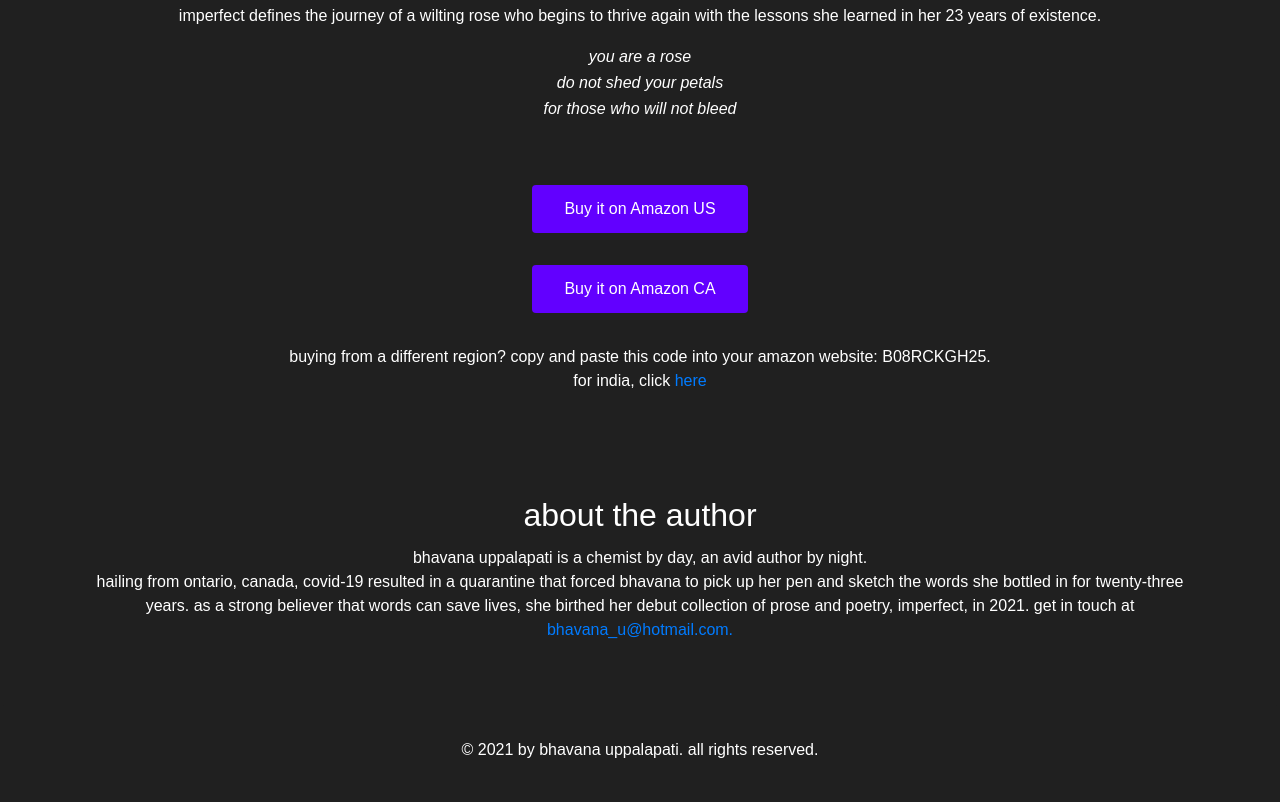
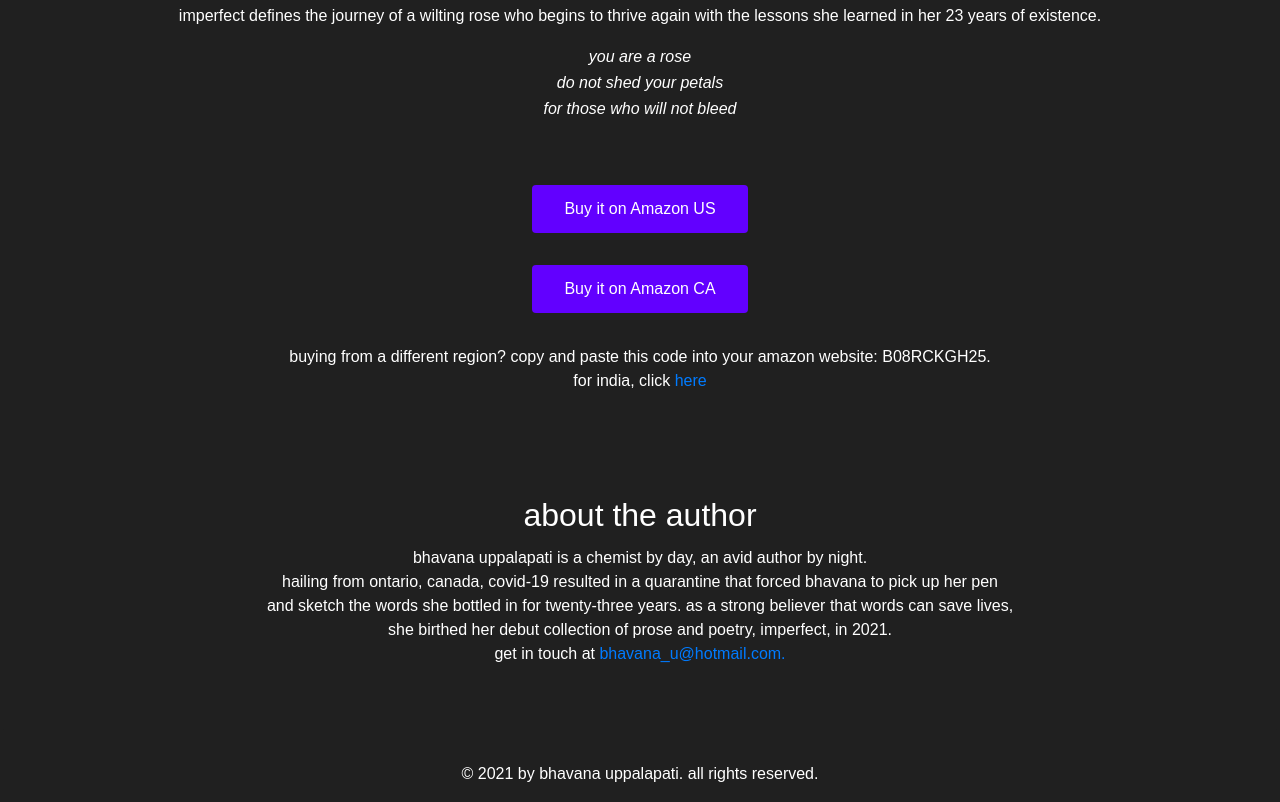
Before and after one commit to bhavanau/bhavanau.github.io, a plain HTML site: page index.html in a window 1280 px wide. Shown: the part 1068-1870 px from the top of the page. Before the commit the page ends 1846 px from the top, so only its background shows below. Drawn offline with nearby package versions, Linux system fonts and the light colour scheme; a web font is replaced by a local one.

Commit message:
Update index.html

```diff
--- a/index.html
+++ b/index.html
@@ -80,9 +80,10 @@
         <h1>about the author</h1>
         <p>bhavana uppalapati is a <a herf="https://brocku.ca/tomas-hudlicky/group-members/">chemist</a> by day</a>, an
       avid author by night. </p>
-        <p>hailing from ontario, canada, covid-19 resulted in a quarantine that forced bhavana to pick up her pen and sketch the words she
-          bottled in for twenty-three years. as a strong believer that words can save lives, she birthed her
-          debut collection of prose and poetry, imperfect, in 2021. get in touch at <a
+        <p>hailing from ontario, canada, covid-19 resulted in a quarantine that forced bhavana to pick up her pen </p>
+        <p>and sketch the words she bottled in for twenty-three years. as a strong believer that words can save lives, </p>
+        <p>she birthed her debut collection of prose and poetry, imperfect, in 2021. </p>
+        <p>get in touch at <a
             href="mailto:bhavana_u@hotmail.com">bhavana_u@hotmail.com.</a></p>
       </div>
 
```
